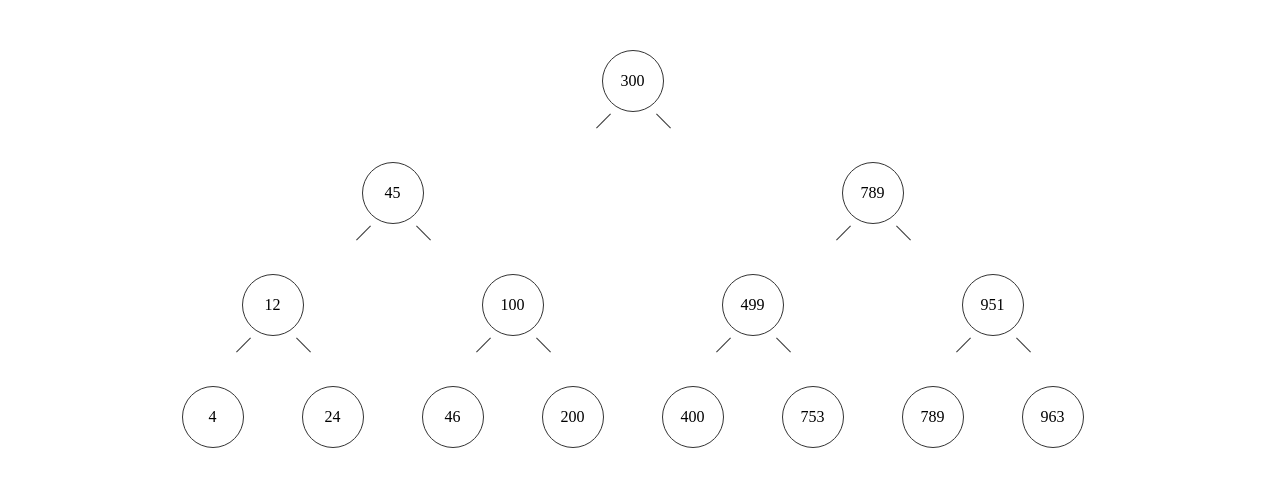
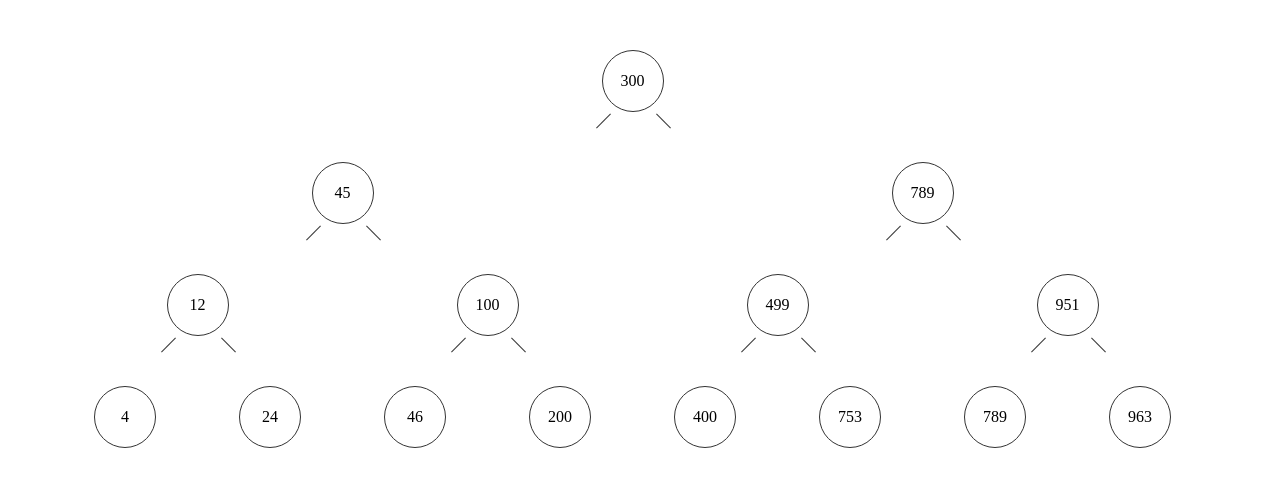
Before and after one commit to annasmykova/js_tree, a plain HTML site: page index.html in a window 1280 px wide. Drawn offline with Linux system fonts and the light colour scheme.

Commit message:
changed container with

```diff
--- a/css/styles.css
+++ b/css/styles.css
@@ -8,7 +8,7 @@ body {
 .flex-container {
     display: flex;
     justify-content: space-around;
-    width: 960px;
+    width: 1160px;
     margin: 0 auto;
 }
 
```
